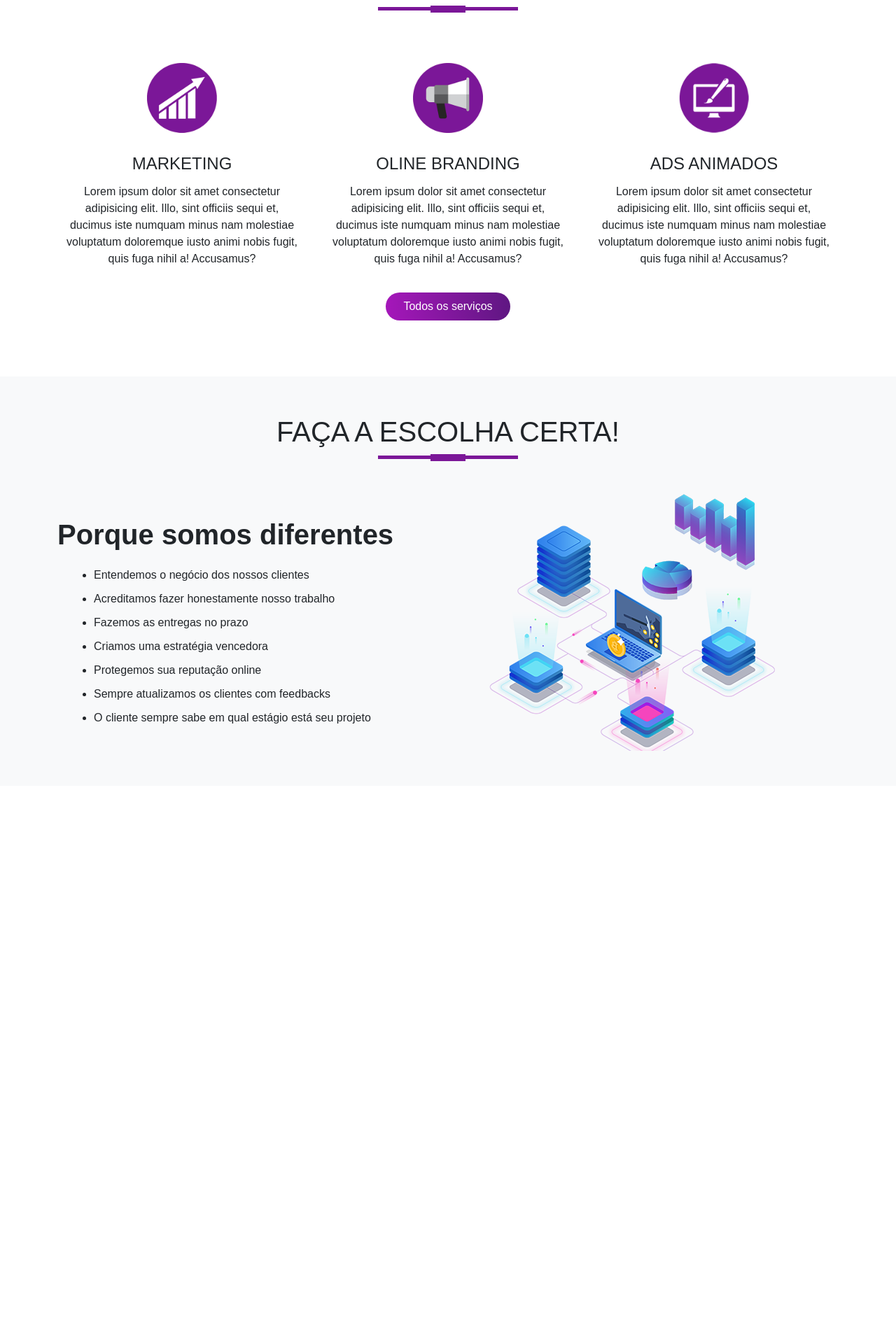
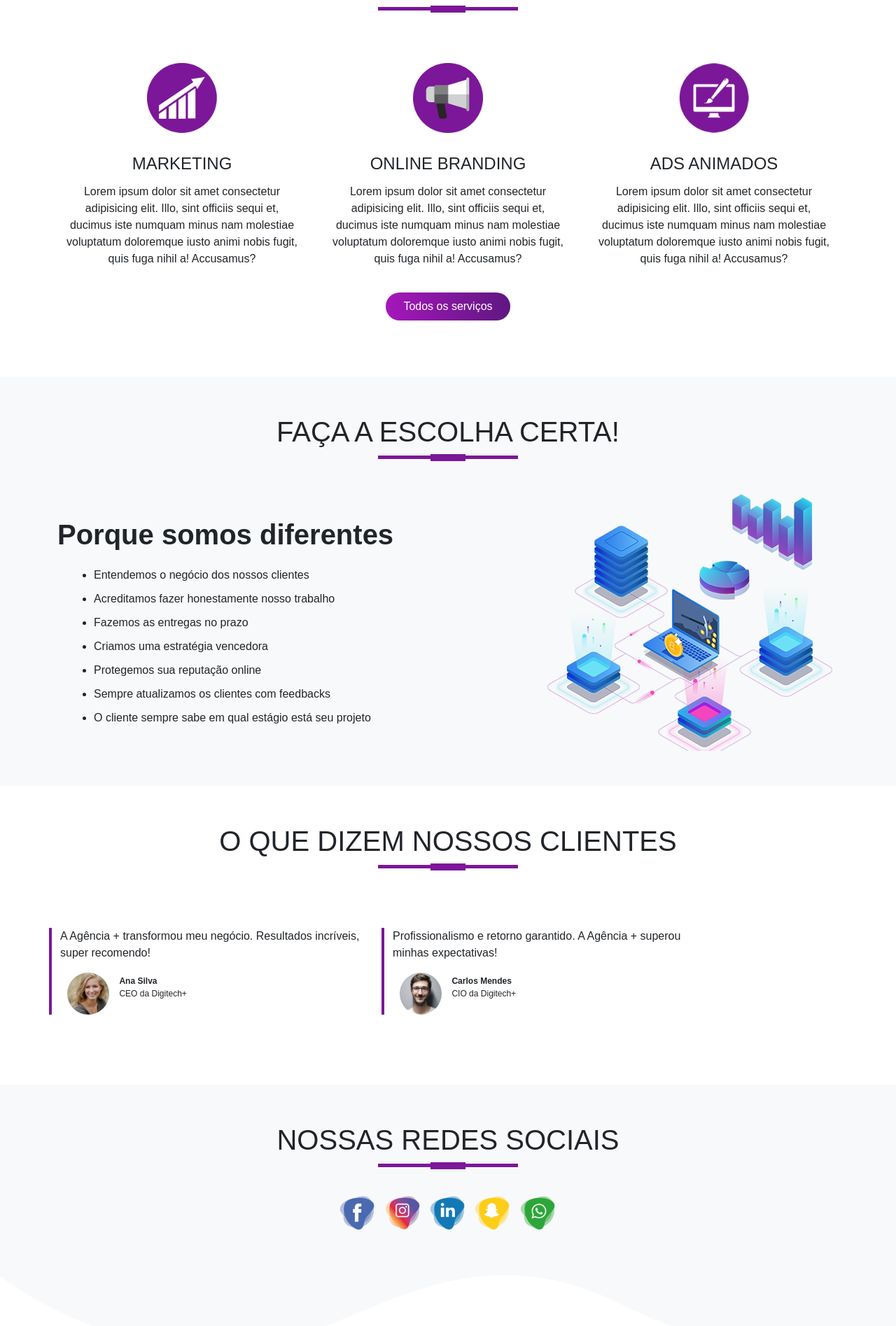
Before and after one commit to atalibaneto/TI36, a PHP site: page / in a window 1280 px wide; the page is wider, and only the part inside the window is pictured. Shown: the part 847-2742 px from the top of that part at 70% size. Before the commit the page ends 1920 px from the top of that part, so only its background shows below. Run offline with PHP 8.4, Linux system fonts and the light colour scheme.

Commit message:
Aula 28/05/2025 - SOBRE, CLIENTES, REDES, RODAPE*

```diff
--- a/DesenvolveWEB/agencia/css/style.css
+++ b/DesenvolveWEB/agencia/css/style.css
@@ -117,3 +117,37 @@ body {
 #sobre ul li {
     margin: 10px 0;
 }
+#sobre img {
+    margin-left: 15%;
+}
+/* ------- CLIENTES ------- */
+#clientes {
+    margin: 50px 0;
+}
+.clientes {
+    border-left: 4px solid var(--traco-titulo);
+    margin: 50px 0;
+}
+.clientes img {
+    height: 60px;
+    width: 60px;
+    border-radius: 50%; /* arredondamento da foto */
+    margin: 0 10px;
+}
+.cargo-cliente {
+    display: inline-block;
+    font-size: 12px;
+}
+/* ------- REDES SOCIAIS ------- */
+#social {
+    background-color: var(--bg-cinza-claro);
+    padding: 50px 0;
+}
+.social-ico img {
+    width: 60px;
+    transition: 0.5s;
+}
+.social-ico a:hover img {
+    transform: translateY(-10px);
+}
+/* ------- RODAPE ------- */
--- a/DesenvolveWEB/agencia/index.html
+++ b/DesenvolveWEB/agencia/index.html
@@ -70,7 +70,7 @@
             </div>
             <div class="col-md-4 servicos">
                 <img src="imagens/service2.png" class="img-servicos">
-                <h4>Oline Branding</h4>
+                <h4>Online Branding</h4>
                 <p>Lorem ipsum dolor sit amet consectetur adipisicing elit. Illo, sint officiis sequi et, ducimus iste numquam minus nam molestiae voluptatum doloremque iusto animi nobis fugit, quis fuga nihil a! Accusamus?</p>
             </div>
             <div class="col-md-4 servicos">
@@ -100,13 +100,66 @@
                 </ul>
             </div>
             <div class="col-md-6">
-                <img src="imagens/network.png" class="img-fluid"  alt="Representação visual de uma rede de computadores, com servidores interconectados, um laptop e fluxos de dados, simbolizando tecnologia e conexão.">
+                <img src="imagens/network.png" class="img-fluid" alt="Representação visual de uma rede de computadores, com servidores interconectados, um laptop e fluxos de dados, simbolizando tecnologia e conexão.">
+            </div>
             </div>
         </div>
     </div>
 </section>
-
-
+<!-- ---------------- CLIENTES ---------------- -->
+<section id="clientes">
+    <div class="container">
+        <h1 class="titulo text-center">O QUE DIZEM NOSSOS CLIENTES</h1>
+        <div class="row">
+            <div class="col-md-5 clientes">
+                <p>A Agência + transformou meu negócio. Resultados incríveis, super recomendo!</p>
+                <img src="imagens/user1.jpg">
+                <p class="cargo-cliente"><strong>Ana Silva</strong><br>CEO da Digitech+</p>
+            </div>
+            <div class="col-md-5 clientes">
+                <p>Profissionalismo e retorno garantido. A Agência + superou minhas expectativas!</p>
+                <img src="imagens/user2.jpg">
+                <div class="cargo-cliente"><strong>Carlos Mendes</strong><br>CIO da Digitech+</div>
+            </div>
+        </div>
+    </div>
+</section>
+<!-- ---------------- REDES SOCIAIS ---------------- -->
+<section id="social">
+    <div class="container text-center">
+        <h1 class="titulo">NOSSAS REDES SOCIAIS</h1>
+        <div class="social-ico">
+            <a href="#"><img src="imagens/facebook-icon.png" alt="Logo do Facebook"></a>
+            <a href="#"><img src="imagens/instagram-icon.png" alt="Logo do Instagram"></a>
+            <a href="#"><img src="imagens/linkedin-icon.png" alt="Logo do Linkedin"></a>
+            <a href="#"><img src="imagens/snapchat-icon.png" alt="Logo do Snapchat"></a>
+            <a href="#"><img src="imagens/whatsapp-icon.png" alt="Logo do Whatsapp"></a>
+        </div>
+    </div>
+</section>
+<!-- ---------------- RODAPE ---------------- -->
+<section id="rodape">
+    <img src="imagens/wave2.png" class="rodape-img">
+    <div class="container">
+        <div class="row">
+            <div class="col-md-4 rodape-caixa">
+                <img src="imagens/logo.png" alt="Logotipo da Agência+">
+                <p>A Agência + impulsiona seu sucesso com marketing estratégico, online branding e ads animados impactantes.</p>
+            </div>
+            <div class="col-md-4 rodape-caixa">
+                <p><strong>CONTATO</strong></p>
+                <p><i class="bi bi-building-fill"></i> Senac Botucatu</p>
+                <p><i class="bi bi-telephone-fill"></i> +55 14 3112-1150</p>
+                <p><i class="bi bi-envelope-at-fill"></i> botucatu@sp.senac.br</p>
+            </div>
+            <div class="col-md-4 rodape-caixa">
+                <p><strong>NEWSLETTER</strong></p>
+                <input type="email" name="email" class="formulário" placeholder="Digite seu e-mail"><br>
+                <button type="submit" class="btn btn-primary">INSCREVA-SE</button>
+            </div>
+        </div>
+    </div>
+</section>
 
     <script src="https://cdn.jsdelivr.net/npm/bootstrap@5.3.6/dist/js/bootstrap.bundle.min.js"
         integrity="sha384-j1CDi7MgGQ12Z7Qab0qlWQ/Qqz24Gc6BM0thvEMVjHnfYGF0rmFCozFSxQBxwHKO"
```
